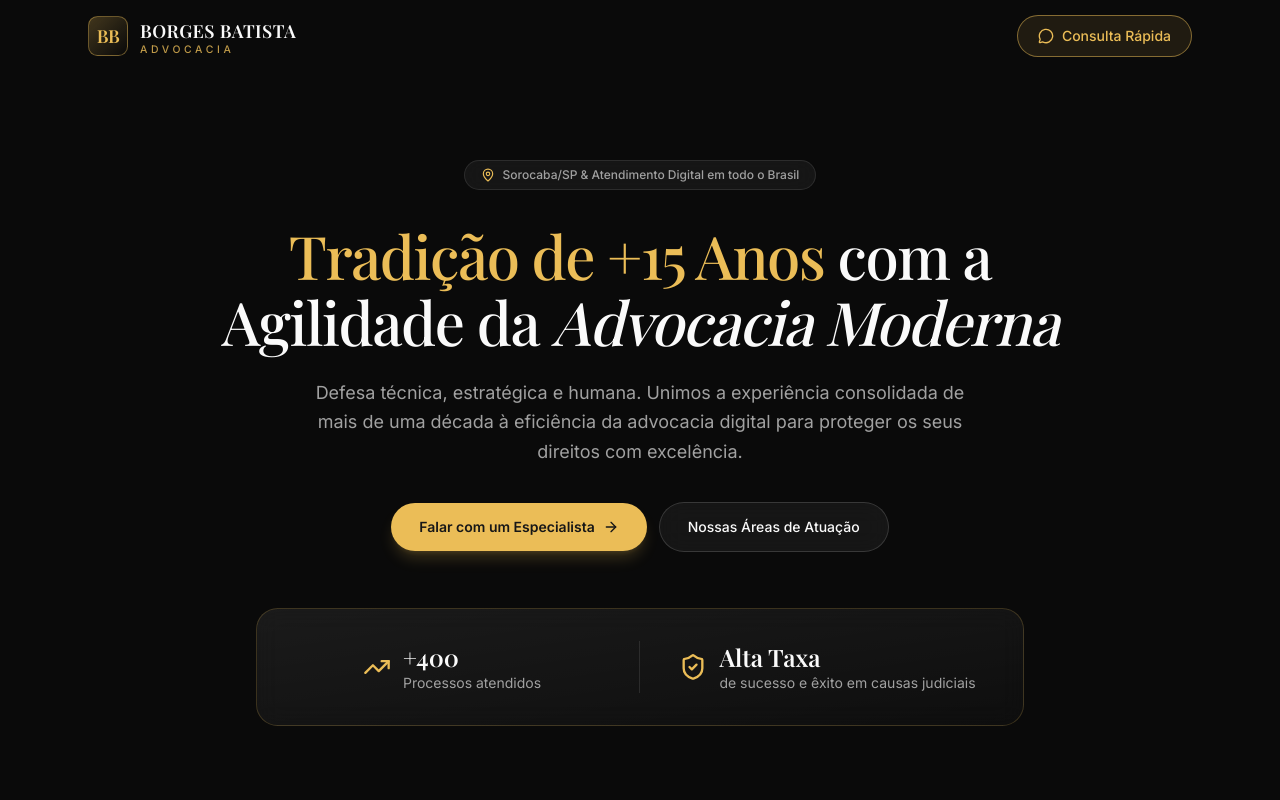
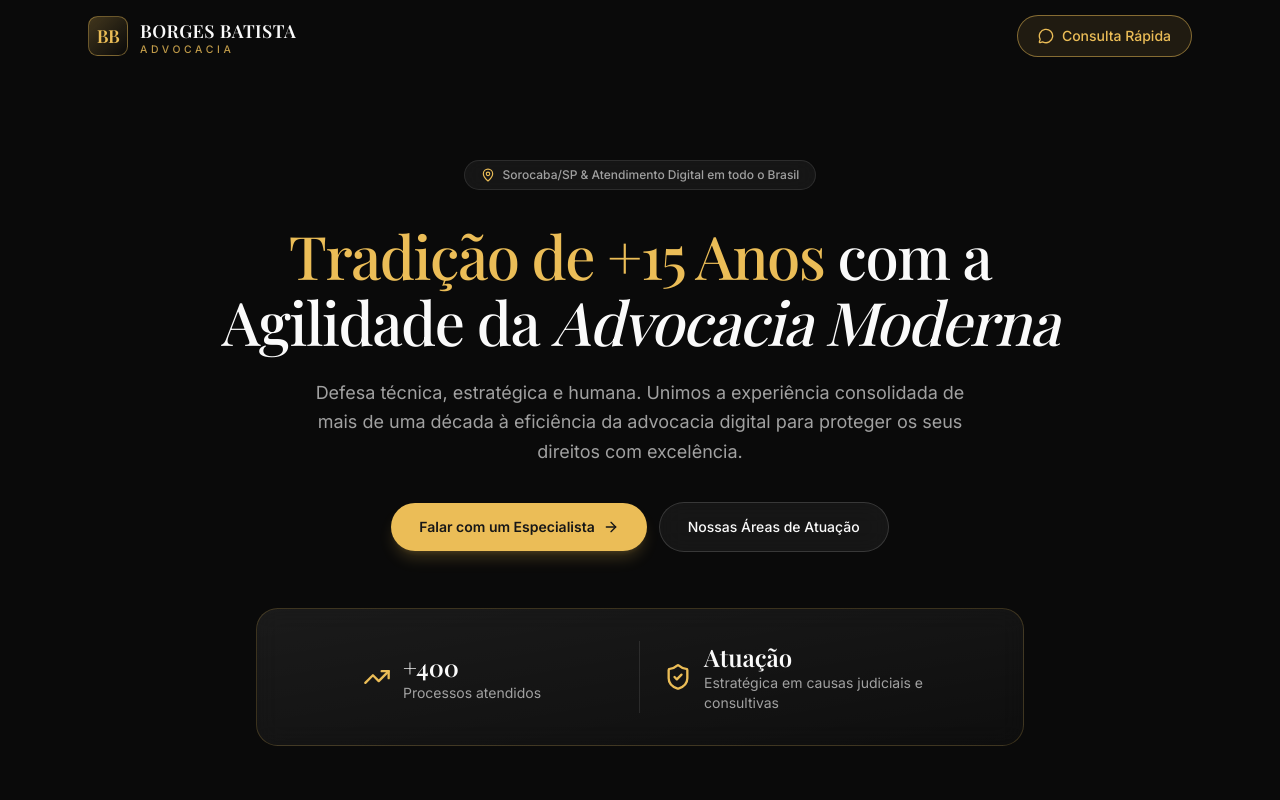
Before and after one commit to alphaoutfitsorocaba-dot/site-advocacia-batista, a Next.js app: page / in a window 1280 px wide. Shown: the top 800 px of the page. Built offline with nearby package versions, Linux system fonts and the light colour scheme; a web font is replaced by a local one.

Commit message:
Update hero.tsx

```diff
--- a/components/site/hero.tsx
+++ b/components/site/hero.tsx
@@ -68,9 +68,10 @@ export function Hero() {
             <div className="flex items-center justify-center gap-3 pt-4 sm:pl-6 sm:pt-0">
               <ShieldCheck className="size-7 shrink-0 text-gold" />
               <div className="text-left">
-                <p className="font-serif text-2xl font-semibold text-foreground">Alta Taxa</p>
+                {/* 👇 AQUI REMOVEMOS A "ALTA TAXA DE SUCESSO" PARA FICAR LEGAL NA OAB */}
+                <p className="font-serif text-2xl font-semibold text-foreground">Atuação</p>
                 <p className="text-sm text-muted-foreground">
-                  de sucesso e êxito em causas judiciais
+                  Estratégica em causas judiciais e consultivas
                 </p>
               </div>
             </div>
```
